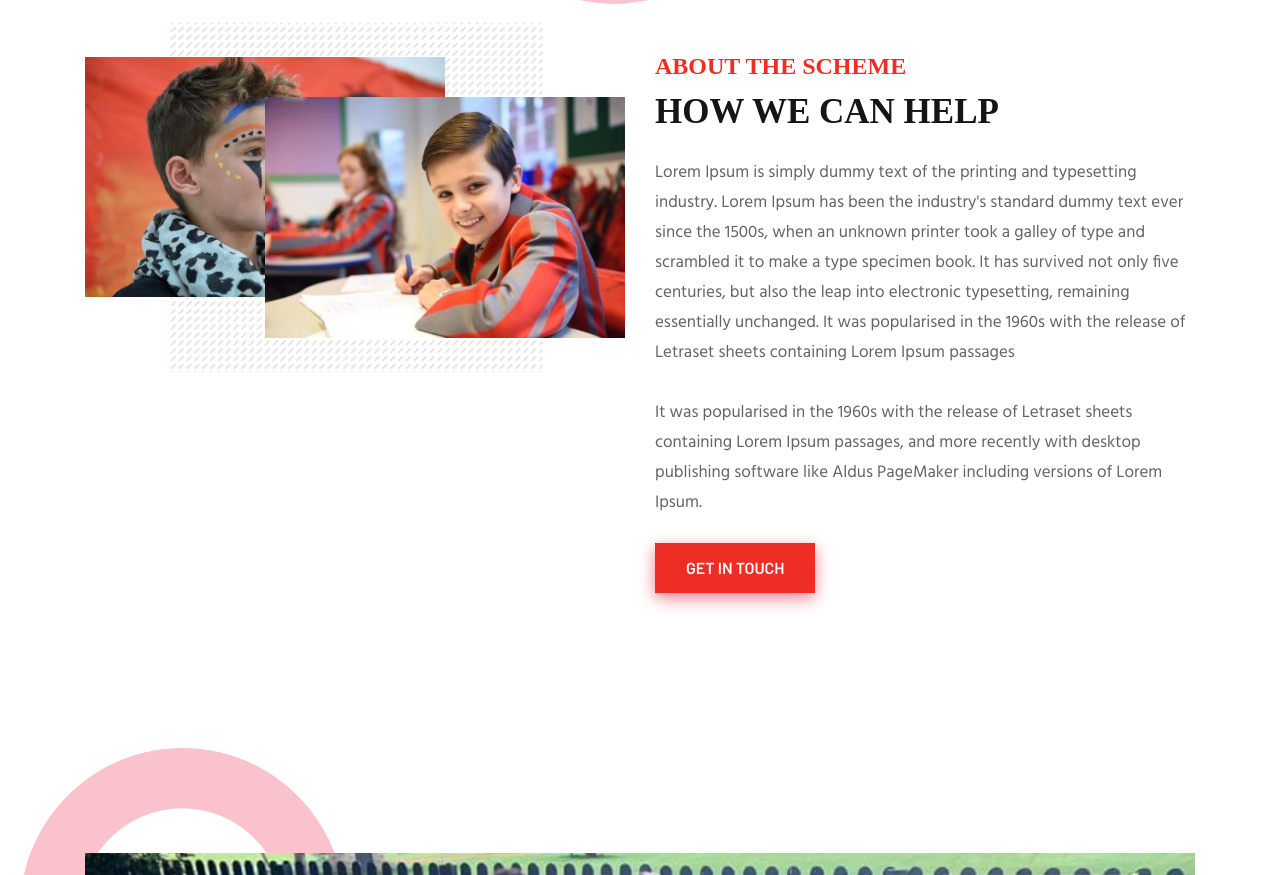
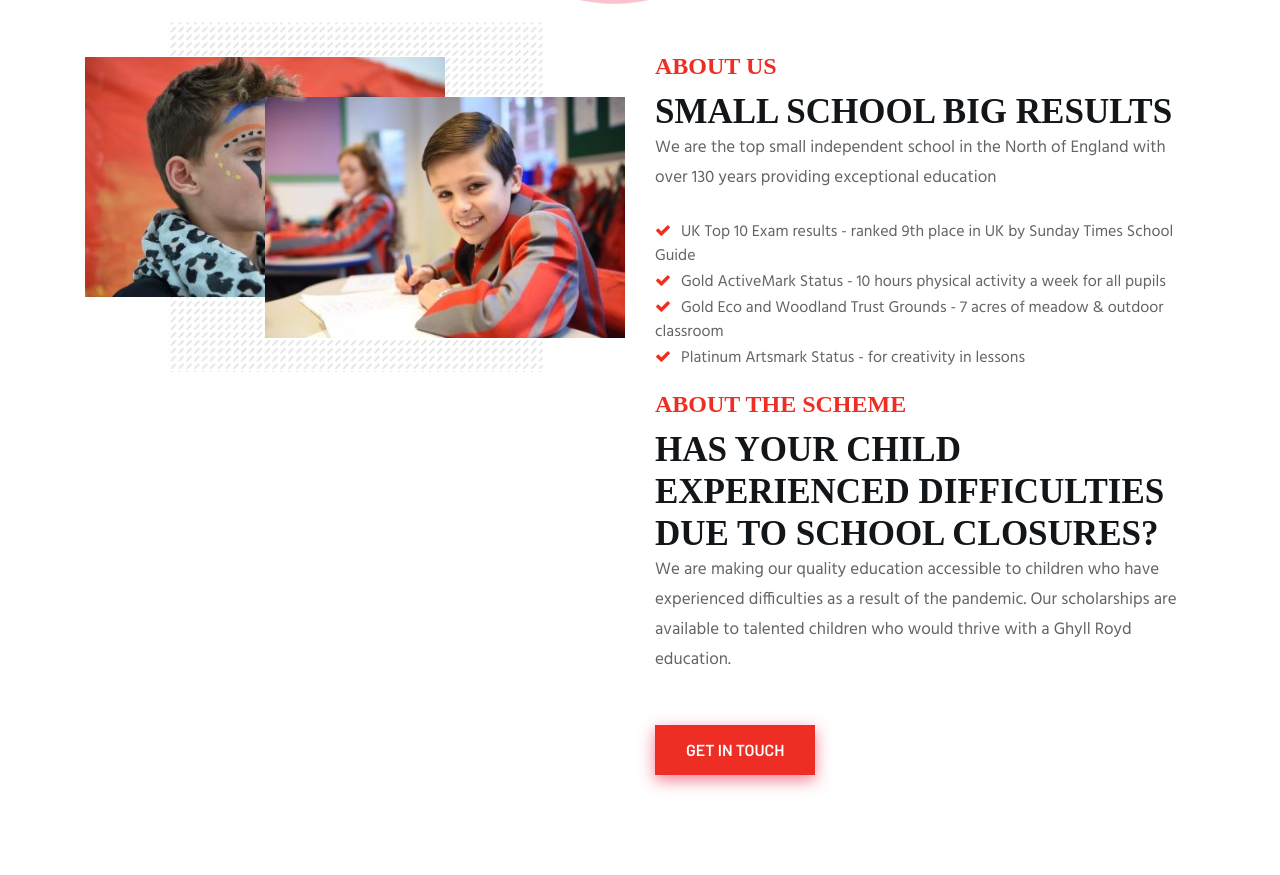
Before and after one commit to thecodersguilduk/ghyll-royd, a plain HTML site: page index.html in a window 1280 px wide. Shown: the part 873-1748 px from the top of the page. Drawn offline with Linux system fonts and the light colour scheme; files whose address does not match are found by name; a web font is replaced by a local one.

Commit message:
replaced lorem text for copy

```diff
--- a/assets/css/style.css
+++ b/assets/css/style.css
@@ -861,6 +861,18 @@ p {
 /*===========================
     3.ABOUT css
 ===========================*/
+
+#about .list {
+  margin-bottom: 20px;
+}
+
+#about .list li::before {
+  content: '\f00c';
+  margin-right: 10px;
+  font-family: 'FontAwesome';
+  font-weight: 400;
+  color: #ee2d24;
+}
 @media (max-width: 767px) {
   .about-area {
     padding-top: 30px;
--- a/index.html
+++ b/index.html
@@ -157,10 +157,18 @@
                 </div>
                 <div class="col-lg-6">
                     <div class="about-content mt-45">
-                        <h4 class="about-welcome">About The Scheme</h4>
-                        <h3 class="about-title mt-10">How We Can Help</h3>
-                        <p class="mt-25">Lorem Ipsum is simply dummy text of the printing and typesetting industry. Lorem Ipsum has been the industry's standard dummy text ever since the 1500s, when an unknown printer took a galley of type and scrambled it to make a type specimen book. It has survived not only five centuries, but also the leap into electronic typesetting, remaining essentially unchanged. It was popularised in the 1960s with the release of Letraset sheets containing Lorem Ipsum passages
-                            <br> <br>It was popularised in the 1960s with the release of Letraset sheets containing Lorem Ipsum passages, and more recently with desktop publishing software like Aldus PageMaker including versions of Lorem Ipsum.</p>
+                        <h3 class="about-welcome">About Us</h3>
+                        <h4 class="about-title mt-10">Small School Big Results</h4>
+                        <p class="mb-25">We are the top small independent school in the North of England with over 130 years providing exceptional education</p>
+                        <ul class="list">
+                            <li>UK Top 10 Exam results - ranked 9th place in UK by Sunday Times School Guide</li>
+                            <li>Gold ActiveMark Status - 10 hours physical activity a week for all pupils</li>
+                            <li>Gold Eco and Woodland Trust Grounds - 7 acres of meadow & outdoor classroom</li>
+                            <li>Platinum Artsmark Status - for creativity in lessons</li>
+                        </ul>
+                        <h3 class="about-welcome">About The Scheme</h3>
+                        <h4 class="about-title mt-10">Has your child experienced difficulties due to school closures?</h4>
+                        <p class="mb-25">We are making our quality education accessible to children who have experienced difficulties as a result of the pandemic. Our scholarships are available to talented children who would thrive with a Ghyll Royd education.</p>
                         <a class="main-btn mt-25" href="#contact">Get in Touch</a>
                     </div> <!-- about content -->
                 </div>
```
